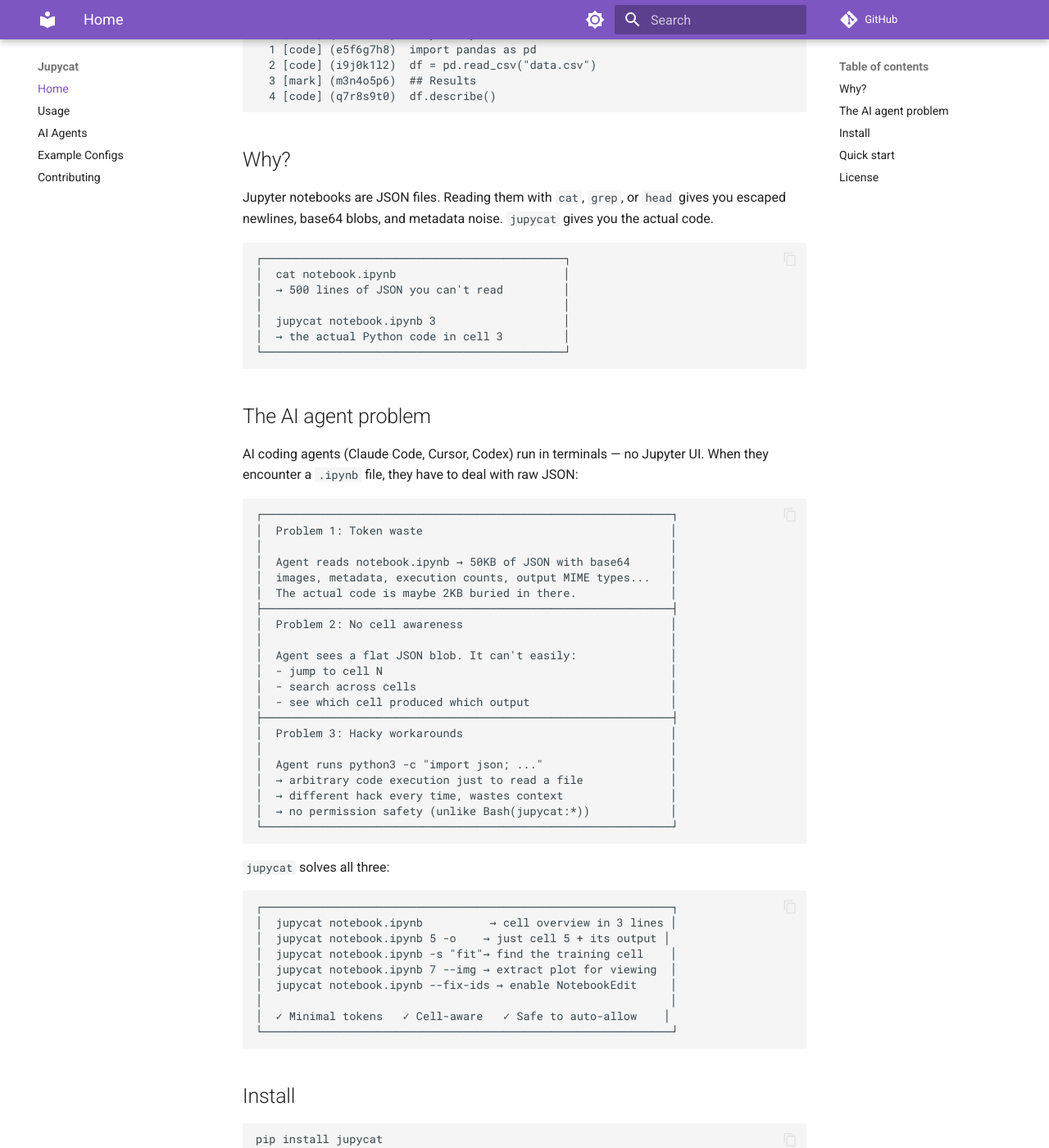
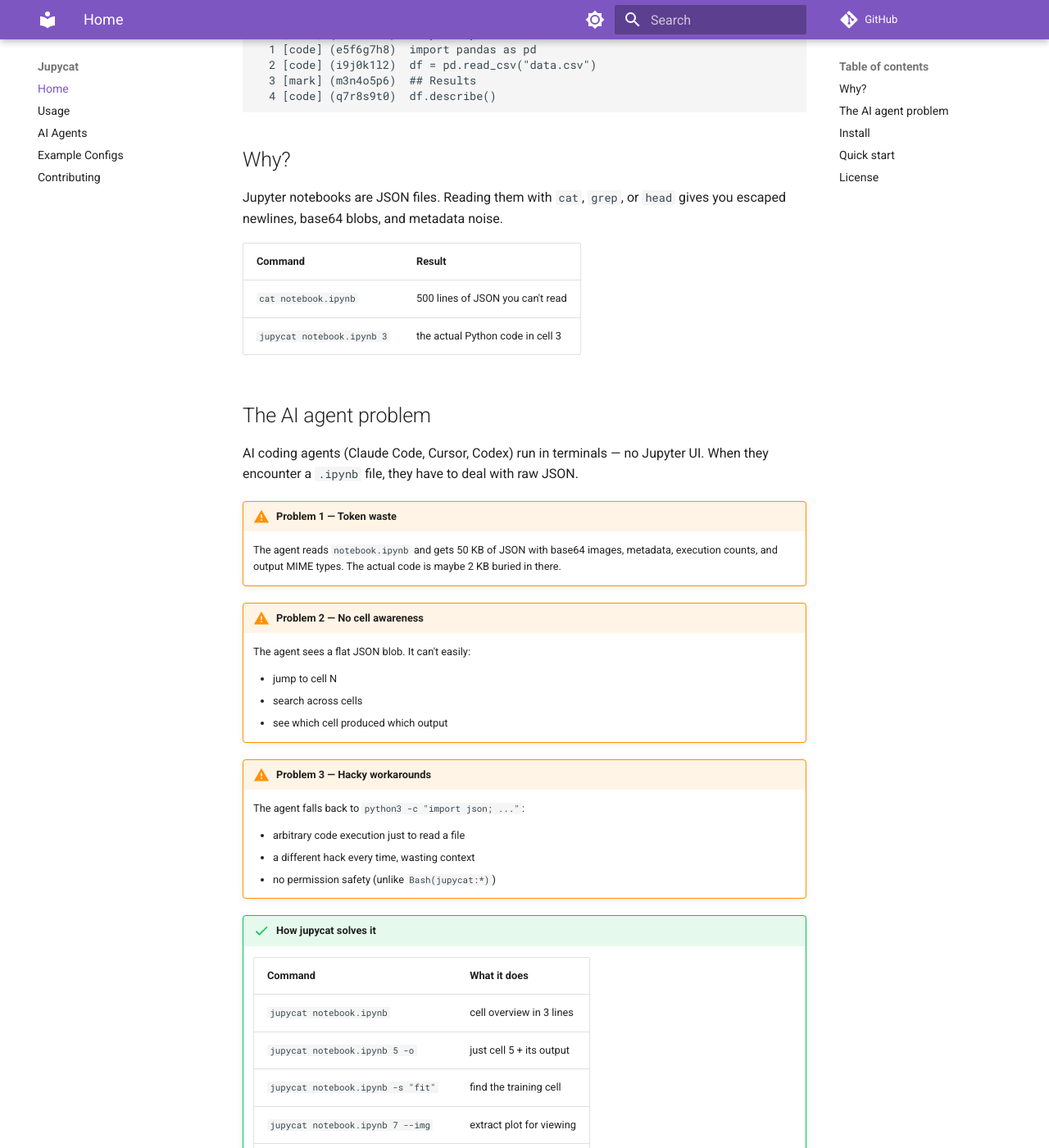
Before and after one commit to ebin7joseph/jupycat, an MkDocs documentation site: the page built from docs/index.md, in a window 1280 px wide and 1400 px high, scrolled down 219 px. Shown: the whole window at 82% size. Built offline with MkDocs 1.6.1 and Material for MkDocs 9.7.7, drawn with Linux system fonts in a browser that asks for light colours; comment, search, counter and statistics services are not loaded; some of the changed text lies outside the part shown.

Commit message:
Convert ASCII problem boxes to admonitions and remove code borders
- index.md: replace decorative ASCII-art "problem" code blocks with
  Material admonitions (warning/success) and a comparison table — those
  weren't code, they were diagrams
- extra.css: drop borders/shadows on code blocks for a cleaner look
- mkdocs.yml: enable admonition extension and wire up extra.css

````diff
--- a/docs/index.md
+++ b/docs/index.md
@@ -13,59 +13,44 @@
 
 ## Why?
 
-Jupyter notebooks are JSON files. Reading them with `cat`, `grep`, or `head` gives you escaped newlines, base64 blobs, and metadata noise. `jupycat` gives you the actual code.
+Jupyter notebooks are JSON files. Reading them with `cat`, `grep`, or `head` gives you escaped newlines, base64 blobs, and metadata noise.
 
-```
-┌─────────────────────────────────────────────┐
-│  cat notebook.ipynb                         │
-│  → 500 lines of JSON you can't read         │
-│                                             │
-│  jupycat notebook.ipynb 3                   │
-│  → the actual Python code in cell 3         │
-└─────────────────────────────────────────────┘
-```
+| Command | Result |
+| --- | --- |
+| `cat notebook.ipynb` | 500 lines of JSON you can't read |
+| `jupycat notebook.ipynb 3` | the actual Python code in cell 3 |
 
 ## The AI agent problem
 
-AI coding agents (Claude Code, Cursor, Codex) run in terminals — no Jupyter UI. When they encounter a `.ipynb` file, they have to deal with raw JSON:
+AI coding agents (Claude Code, Cursor, Codex) run in terminals — no Jupyter UI. When they encounter a `.ipynb` file, they have to deal with raw JSON.
 
-```
-┌─────────────────────────────────────────────────────────────┐
-│  Problem 1: Token waste                                     │
-│                                                             │
-│  Agent reads notebook.ipynb → 50KB of JSON with base64      │
-│  images, metadata, execution counts, output MIME types...   │
-│  The actual code is maybe 2KB buried in there.              │
-├─────────────────────────────────────────────────────────────┤
-│  Problem 2: No cell awareness                               │
-│                                                             │
-│  Agent sees a flat JSON blob. It can't easily:              │
-│  - jump to cell N                                           │
-│  - search across cells                                      │
-│  - see which cell produced which output                     │
-├─────────────────────────────────────────────────────────────┤
-│  Problem 3: Hacky workarounds                               │
-│                                                             │
-│  Agent runs python3 -c "import json; ..."                   │
-│  → arbitrary code execution just to read a file             │
-│  → different hack every time, wastes context                │
-│  → no permission safety (unlike Bash(jupycat:*))            │
-└─────────────────────────────────────────────────────────────┘
-```
+!!! warning "Problem 1 — Token waste"
+    The agent reads `notebook.ipynb` and gets 50 KB of JSON with base64 images, metadata, execution counts, and output MIME types. The actual code is maybe 2 KB buried in there.
 
-`jupycat` solves all three:
+!!! warning "Problem 2 — No cell awareness"
+    The agent sees a flat JSON blob. It can't easily:
 
-```
-┌─────────────────────────────────────────────────────────────┐
-│  jupycat notebook.ipynb          → cell overview in 3 lines │
-│  jupycat notebook.ipynb 5 -o    → just cell 5 + its output │
-│  jupycat notebook.ipynb -s "fit"→ find the training cell    │
-│  jupycat notebook.ipynb 7 --img → extract plot for viewing  │
-│  jupycat notebook.ipynb --fix-ids → enable NotebookEdit     │
-│                                                             │
-│  ✓ Minimal tokens   ✓ Cell-aware   ✓ Safe to auto-allow    │
-└─────────────────────────────────────────────────────────────┘
-```
+    - jump to cell N
+    - search across cells
+    - see which cell produced which output
+
+!!! warning "Problem 3 — Hacky workarounds"
+    The agent falls back to `python3 -c "import json; ..."`:
+
+    - arbitrary code execution just to read a file
+    - a different hack every time, wasting context
+    - no permission safety (unlike `Bash(jupycat:*)`)
+
+!!! success "How jupycat solves it"
+    | Command | What it does |
+    | --- | --- |
+    | `jupycat notebook.ipynb` | cell overview in 3 lines |
+    | `jupycat notebook.ipynb 5 -o` | just cell 5 + its output |
+    | `jupycat notebook.ipynb -s "fit"` | find the training cell |
+    | `jupycat notebook.ipynb 7 --img` | extract plot for viewing |
+    | `jupycat notebook.ipynb --fix-ids` | enable `NotebookEdit` |
+
+    Minimal tokens · cell-aware · safe to auto-allow.
 
 ## Install
 
--- /dev/null
+++ b/docs/stylesheets/extra.css
@@ -0,0 +1,6 @@
+.md-typeset .highlight,
+.md-typeset pre > code,
+.md-typeset code {
+  border: none;
+  box-shadow: none;
+}
--- a/mkdocs.yml
+++ b/mkdocs.yml
@@ -19,7 +19,11 @@
         icon: material/brightness-4
         name: Switch to light mode
 
+extra_css:
+  - stylesheets/extra.css
+
 markdown_extensions:
+  - admonition
   - pymdownx.highlight:
       anchor_linenums: true
   - pymdownx.inlinehilite
````
